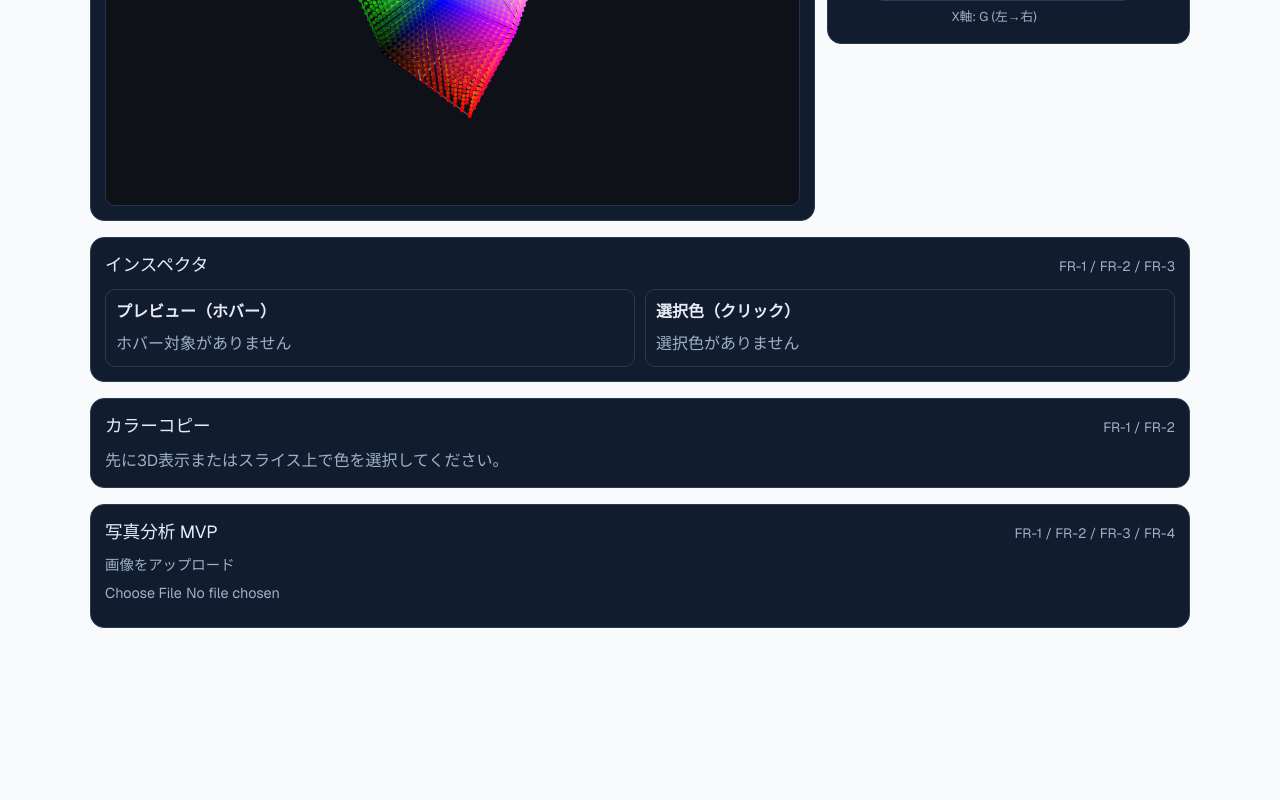
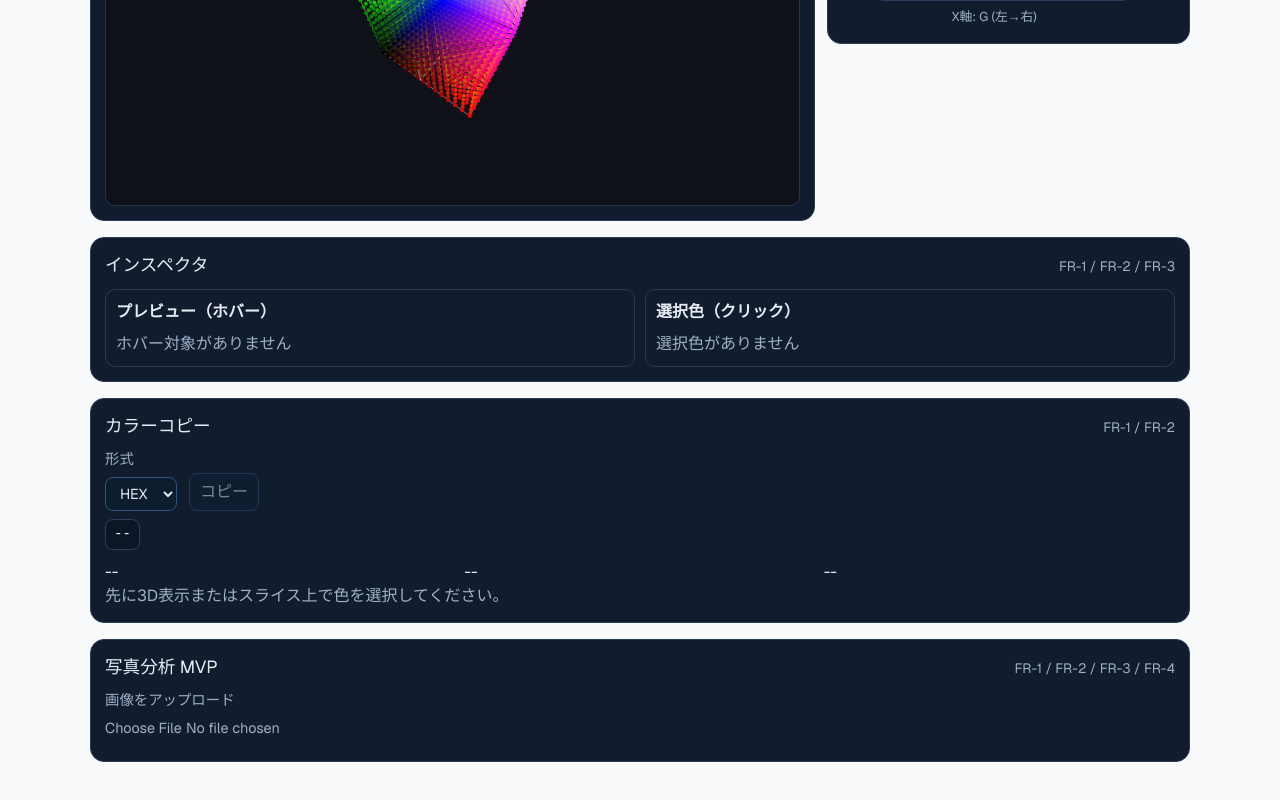
Before and after one commit to Shunkicreate/IroMap, a Next.js app in the folder web/: page / in a window 1280 px wide. Shown: the part 604-1404 px from the top of the page. Before the commit the page ends 1292 px from the top, so only its background shows below. Built offline with nearby package versions, Linux system fonts and the light colour scheme.

Commit message:
chore(lint): enforce i18n for jsx literals in app and features

```diff
--- a/web/eslint.config.mjs
+++ b/web/eslint.config.mjs
@@ -88,6 +88,27 @@ const eslintConfig = defineConfig([
     },
   },
   {
+    files: ["src/app/**/*.tsx", "src/features/**/*.tsx"],
+    rules: {
+      "no-restricted-syntax": [
+        "error",
+        {
+          selector: 'JSXOpeningElement > JSXIdentifier[name="header"]',
+          message:
+            "Do not use <header> directly. Use semantic sections with explicit component/class naming instead.",
+        },
+        {
+          selector: "JSXText[value=/\\S+/]",
+          message: "Do not hardcode UI text in JSX. Use i18n key via t().",
+        },
+        {
+          selector: "JSXExpressionContainer > Literal[value=/\\S+/]",
+          message: "Do not hardcode UI text in JSX. Use i18n key via t().",
+        },
+      ],
+    },
+  },
+  {
     files: ["src/components/**/*.{ts,tsx}"],
     rules: {
       "no-restricted-imports": [
--- a/web/src/features/color-copy/color-copy-panel.tsx
+++ b/web/src/features/color-copy/color-copy-panel.tsx
@@ -16,13 +16,15 @@ type Props = {
   selectedColor: RgbColor | null;
 };
 
+const PLACEHOLDER = "--";
+
 export function ColorCopyPanel({ selectedColor }: Props) {
   const [format, setFormat] = useState<CopyFormat>("hex");
   const [message, setMessage] = useState<string>("");
 
   const formatted = useMemo(() => {
     if (!selectedColor) {
-      return "";
+      return PLACEHOLDER;
     }
     return formatColor(selectedColor, format);
   }, [format, selectedColor]);
@@ -52,18 +54,13 @@ export function ColorCopyPanel({ selectedColor }: Props) {
     <section className="panel">
       <PanelHeader titleKey="panelColorCopy" requirementsKey="panelColorCopyRequirements" />
 
-      {selectedColor ? (
-        <>
-          <div className="copyFormats">
+      <div className="copyFormats copyFormatsCompact">
         <label>
           {t("copyFormatLabel")}
-              <select
-                value={format}
-                onChange={(event) => setFormat(event.target.value as CopyFormat)}
-              >
-                <option value="hex">HEX</option>
-                <option value="rgb">rgb()</option>
-                <option value="hsl">hsl()</option>
+          <select value={format} onChange={(event) => setFormat(event.target.value as CopyFormat)}>
+            <option value="hex">{t("copyFormatHex")}</option>
+            <option value="rgb">{t("copyFormatRgb")}</option>
+            <option value="hsl">{t("copyFormatHsl")}</option>
           </select>
         </label>
         <button type="button" onClick={copyToClipboard} disabled={!canCopy}>
@@ -73,17 +70,15 @@ export function ColorCopyPanel({ selectedColor }: Props) {
 
       <code className="copyValue">{formatted}</code>
 
-          <div className="copyAllFormats">
-            <span>{rgbToHex(selectedColor)}</span>
-            <span>{formatRgb(selectedColor)}</span>
-            <span>{formatHsl(selectedColor)}</span>
+      <div className="copyAllFormats copyAllFormatsCompact">
+        <span>{selectedColor ? rgbToHex(selectedColor) : PLACEHOLDER}</span>
+        <span>{selectedColor ? formatRgb(selectedColor) : PLACEHOLDER}</span>
+        <span>{selectedColor ? formatHsl(selectedColor) : PLACEHOLDER}</span>
       </div>
-        </>
-      ) : (
-        <p className="muted">{t("copyNeedSelection")}</p>
-      )}
 
-      {message ? <p className="muted">{message}</p> : null}
+      <p className="muted copyStatus" aria-live="polite">
+        {message || (!canCopy ? t("copyNeedSelection") : "")}
+      </p>
     </section>
   );
 }
--- a/web/src/features/photo-analysis/photo-analysis-panel.tsx
+++ b/web/src/features/photo-analysis/photo-analysis-panel.tsx
@@ -21,6 +21,11 @@ const pointRadius = 0.7;
 const pointOpacity = 0.8;
 const fileSummaryPrecision = 1;
 const histogramTooltipPrecision = 2;
+const ratioFormatter = new Intl.NumberFormat(undefined, {
+  style: "percent",
+  minimumFractionDigits: 1,
+  maximumFractionDigits: 1,
+});
 
 const readFileAsImageData = async (file: File): Promise<ImageData> => {
   const imageBitmap = await createImageBitmap(file);
@@ -43,6 +48,37 @@ const readFileAsImageData = async (file: File): Promise<ImageData> => {
 
 const toScatterPosition = (value: number): number => {
   return ((value + maxScatterRange) / (maxScatterRange * 2)) * scatterViewboxSize;
+};
+
+const analyzePhotoInWorker = (imageData: ImageData): Promise<PhotoAnalysisResult> => {
+  return new Promise((resolve, reject) => {
+    if (typeof window === "undefined" || typeof Worker === "undefined") {
+      resolve(analyzePhoto(imageData));
+      return;
+    }
+
+    const worker = new Worker(new URL("./photo-analysis-worker.ts", import.meta.url), {
+      type: "module",
+    });
+
+    worker.onmessage = (event: MessageEvent<{ result?: PhotoAnalysisResult; error?: string }>) => {
+      const { result, error } = event.data;
+      worker.terminate();
+
+      if (error || !result) {
+        reject(new Error(error ?? "photo-analysis-failed"));
+        return;
+      }
+      resolve(result);
+    };
+
+    worker.onerror = () => {
+      worker.terminate();
+      reject(new Error("photo-analysis-worker-error"));
+    };
+
+    worker.postMessage({ imageData });
+  });
 };
 
 export function PhotoAnalysisPanel() {
@@ -69,7 +105,7 @@ export function PhotoAnalysisPanel() {
 
     try {
       const imageData = await readFileAsImageData(file);
-      const result = analyzePhoto(imageData);
+      const result = await analyzePhotoInWorker(imageData);
       setAnalysis({
         fileName: file.name,
         result,
@@ -84,10 +120,7 @@ export function PhotoAnalysisPanel() {
 
   return (
     <section className="panel">
-      <PanelHeader
-        titleKey="panelPhotoAnalysis"
-        requirementsKey="panelPhotoAnalysisRequirements"
-      />
+      <PanelHeader titleKey="panelPhotoAnalysis" requirementsKey="panelPhotoAnalysisRequirements" />
 
       <label className="fileInput">
         {t("photoUploadLabel")}
@@ -173,7 +206,7 @@ export function PhotoAnalysisPanel() {
                 <li key={area.label}>
                   <ColorSwatch color={area.rgb} />
                   <span>{area.label === "others" ? t("photoOthers") : area.label}</span>
-                  <strong>{area.ratio.toFixed(1)}%</strong>
+                  <strong>{ratioFormatter.format(area.ratio / 100)}</strong>
                 </li>
               ))}
             </ul>
--- a/web/src/i18n/messages.ts
+++ b/web/src/i18n/messages.ts
@@ -30,6 +30,9 @@ export const i18nMessages = {
     inspectorNoHover: "ホバー対象がありません",
     inspectorNoSelected: "選択色がありません",
     copyFormatLabel: "形式",
+    copyFormatHex: "HEX",
+    copyFormatRgb: "rgb()",
+    copyFormatHsl: "hsl()",
     copyButton: "コピー",
     copyNeedSelection: "先に3D表示またはスライス上で色を選択してください。",
     copyCopied: "コピーしました: {value}",
@@ -82,6 +85,9 @@ export const i18nMessages = {
     inspectorNoHover: "No hover target",
     inspectorNoSelected: "No selected color",
     copyFormatLabel: "Format",
+    copyFormatHex: "HEX",
+    copyFormatRgb: "rgb()",
+    copyFormatHsl: "hsl()",
     copyButton: "Copy",
     copyNeedSelection: "Select a color on 3D view or slice first.",
     copyCopied: "Copied: {value}",
```
Lines whose indentation alone changed are shown as unchanged.
